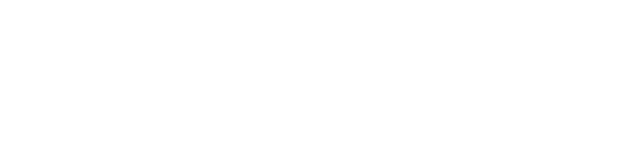
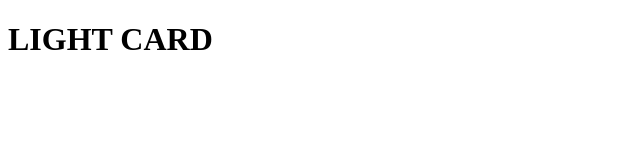
Before and after one commit to jlynne01/card-exercise, a plain HTML site: page noBEM.html in a window 1280 px wide. Shown: the whole page, without its empty margins (0-640 px from the left). Drawn offline with Linux system fonts and the light colour scheme.

Commit message:
First Commit

```diff
--- a/noBEM.html
+++ b/noBEM.html
@@ -6,6 +6,8 @@
     <title>NO BEM</title>
 </head>
 <body>
-
+    <div class="class-light">
+        <H1>LIGHT CARD</H1>
+    </div>
 </body>
 </html>
```
